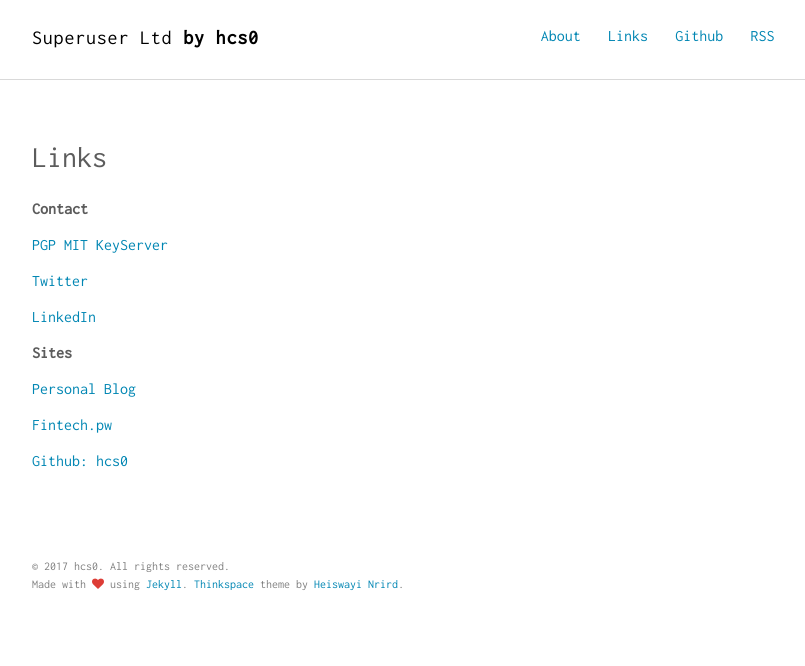
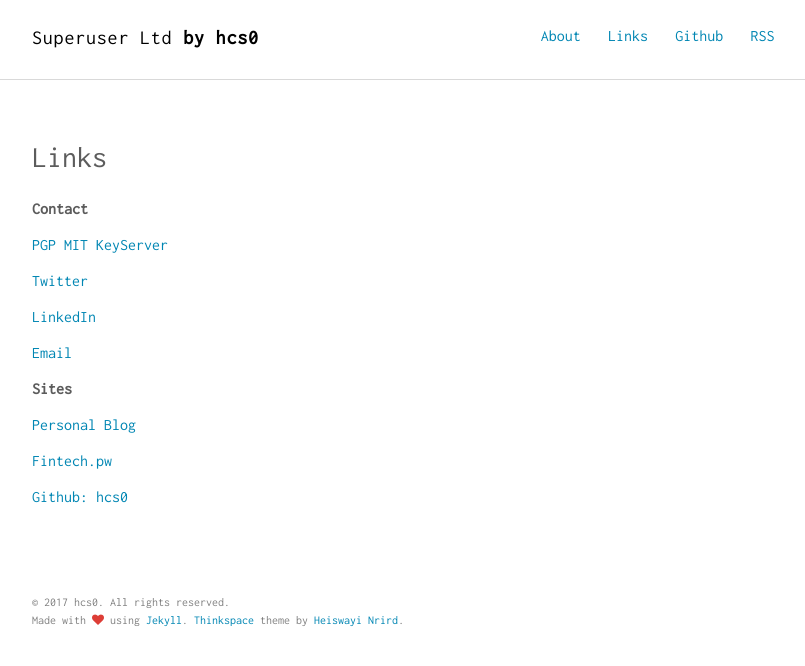
Before and after one commit to hcs0/hannahsuarez.github.io, a Jekyll site: the page built from links.md, in a window 1280 px wide. Shown: the top 666 px of the page, without its empty margins (232-1037 px from the left). Built offline with Jekyll 4.4.1, drawn with Linux system fonts in a browser that asks for light colours.

Commit message:
Add email

```diff
--- a/links.md
+++ b/links.md
@@ -12,6 +12,8 @@ permalink: /links/
 
 [LinkedIn](https://www.linkedin.com/in/hannahsuarez)
 
+[Email](mailto:info@suarez.id.au)
+
 **Sites**
 
 [Personal Blog](https://www.hannahsuarez.me/blog/)
```
